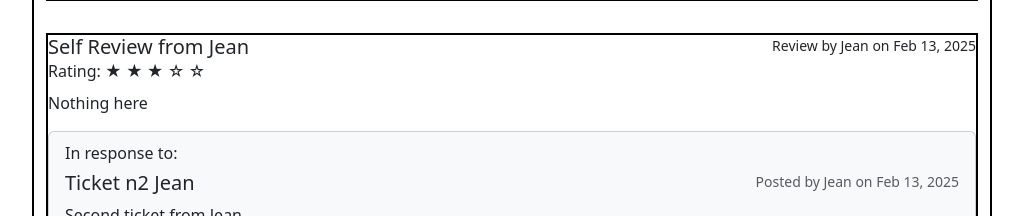
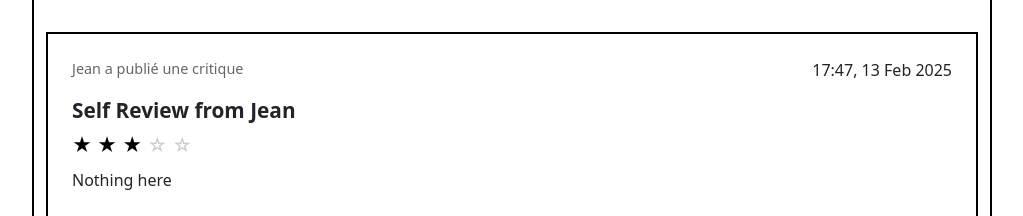
Before and after one commit to Hedi-Slm/Project9_Django_app, a Django app: page /reviews/feed/ in a window 1280 px wide. Shown: the part 1671-1887 px from the top of the page, without its empty margins (128-1151 px from the left). Run offline with Django 5.2, Linux system fonts and the light colour scheme; a user stored in the database is signed in; data comes from the database, SQL or seed files in the repository.

Commit message:
Updated review_snippet.html to match wireframe

```diff
--- a/reviews/templates/reviews/review_snippet.html
+++ b/reviews/templates/reviews/review_snippet.html
@@ -1,33 +1,32 @@
-<div class="review">
-    <div class="d-flex justify-content-between align-items-start">
-        <h5 class="card-title">{{ review.headline }}</h5>
-        <small>Review by {{ review.user.username }} on {{ review.time_created|date:"M d, Y" }}</small>
+{% load static %}
+
+{% block extra_css %}
+<link rel="stylesheet" href="{% static 'reviews/review_snippet.css' %}">
+{% endblock extra_css %}
+
+<div class="review-container">
+    <div class="review-header">
+        {% if review.user.username == user.username %}
+        <span class="review-requester">Vous avez publié une critique</span>
+        {% else %}
+        <span class="review-meta">{{ review.user.username }} a publié une critique </span>
+        {% endif %}
+        <span class="review-date"> {{ review.time_created|date:"H:i, d M Y" }} </span>
     </div>
-
-    <div class="mb-2">
-        Rating:
-        {% for i in "12345" %}
+    <h3 class="review-title">{{ review.headline }}</h3>
+    <div class="review-rating">
+        {% for i in "12345"|make_list %}
             {% if forloop.counter <= review.rating %}
-                ★
+                <span class="star-filled">★</span>
             {% else %}
-                ☆
+                <span class="star-empty">☆</span>
             {% endif %}
         {% endfor %}
     </div>
 
-    <p class="card-text">{{ review.body }}</p>
+    <p class="review-body">{{ review.body }}</p>
 
-    <div class="card mb-3 bg-light">
-        <div class="card-body">
-            <h6 class="card-subtitle mb-2">In response to:</h6>
-            {% include 'reviews/ticket_snippet.html' with ticket=review.ticket %}
-        </div>
+    <div class="review-ticket">
+        {% include 'reviews/ticket_snippet.html' with ticket=review.ticket %}
     </div>
-
-    {% if review.user == user %}
-        <div class="btn-group">
-            <a href="{% url 'reviews:review_update' review.id %}" class="btn btn-sm btn-outline-primary">Edit</a>
-            <a href="{% url 'reviews:review_delete' review.id %}" class="btn btn-sm btn-outline-danger">Delete</a>
-        </div>
-    {% endif %}
 </div>
```
